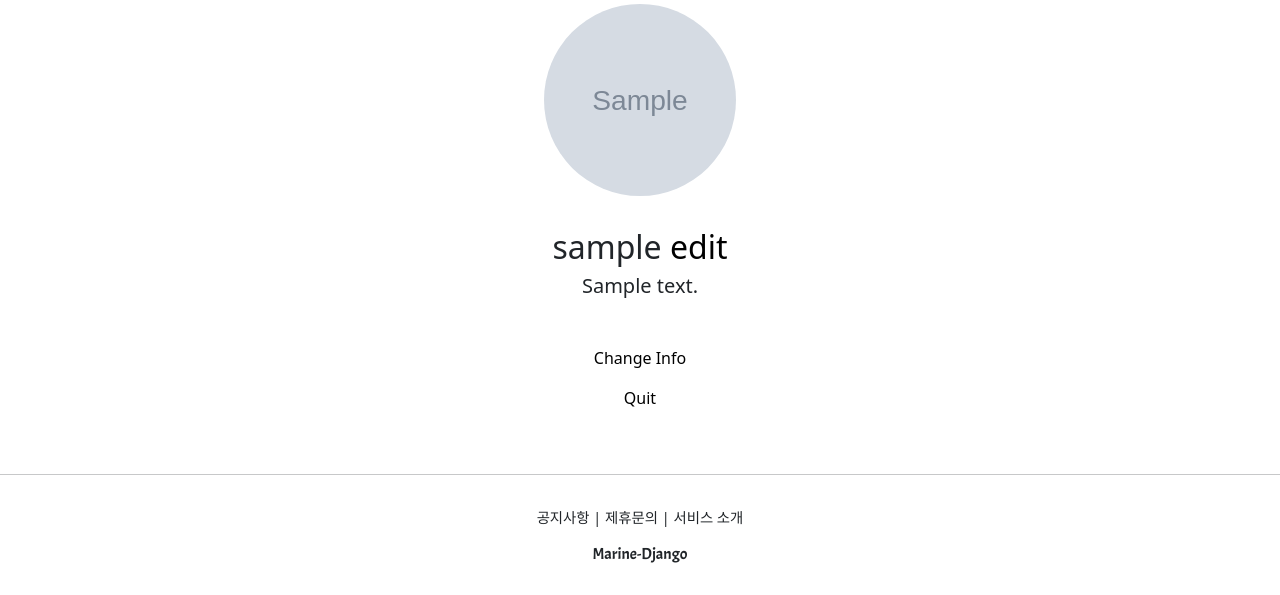
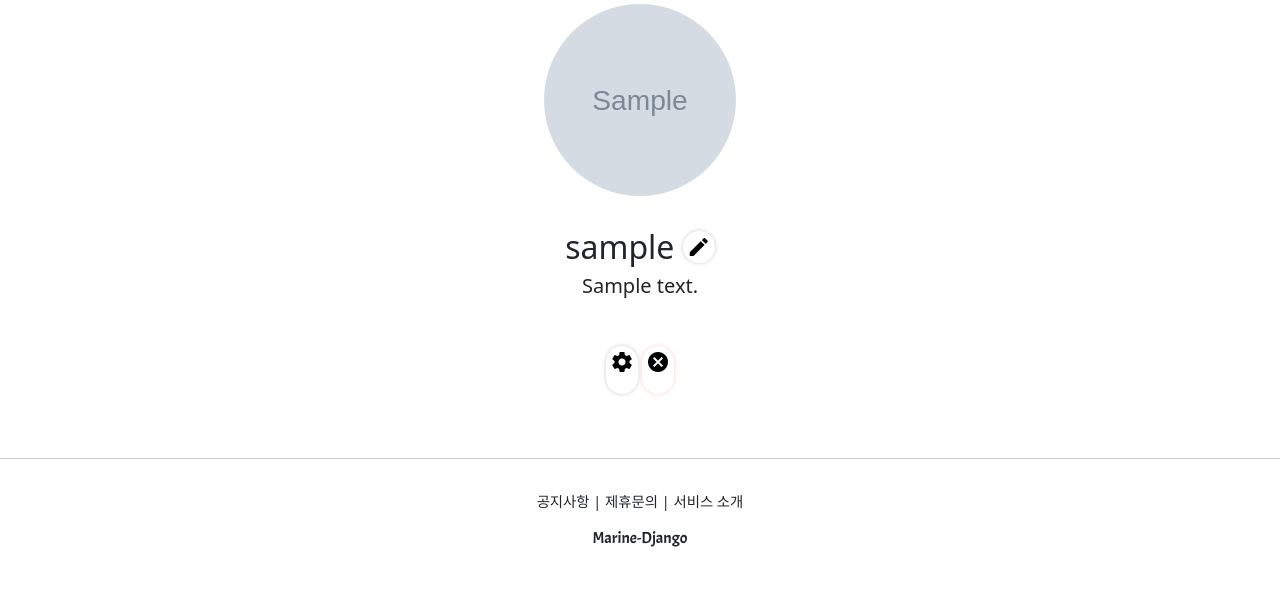
Before and after one commit to philosophy-engineer/marine-django, a Django app: page /accounts/detail/1 in a window 1280 px wide. Shown: the part 205-800 px from the top of the page. Run offline with Django 3.2, Linux system fonts and the light colour scheme; a user stored in the database is signed in; tables that the repository leaves empty hold one stand-in row (values such as "Sample post"); grey boxes marked "Sample" are stand-in pictures; some libraries are stand-ins or nearby versions.

Commit message:
Django Wrap-up

```diff
--- a/FaZdtrhPHR4fmol5AX/settings.py
+++ b/FaZdtrhPHR4fmol5AX/settings.py
@@ -146,7 +146,7 @@ STATICFILES_DIRS = [
     os.path.join(BASE_DIR, 'static'),
 ]
 
-LOGIN_REDIRECT_URL = reverse_lazy('accountapp:hello-world')
+LOGIN_REDIRECT_URL = reverse_lazy('home')
 LOGOUT_REDIRECT_URL = reverse_lazy('accountapp:login')
 
 
--- a/FaZdtrhPHR4fmol5AX/urls.py
+++ b/FaZdtrhPHR4fmol5AX/urls.py
@@ -17,8 +17,11 @@ from django.conf import settings
 from django.contrib import admin
 from django.urls import path, include
 from django.conf.urls.static import static
+from articleapp.views import ArticleListView
+
 
 urlpatterns = [
+    path('', ArticleListView.as_view(), name='home'),
     path('admin/', admin.site.urls),
     path('accounts/', include('accountapp.urls')),
     path('profiles/', include('profileapp.urls')),
--- a/accountapp/templates/accountapp/detail.html
+++ b/accountapp/templates/accountapp/detail.html
@@ -9,7 +9,7 @@
         <h2>
             {{ target_user.profile.nickname }}
             {% if target_user == user %}
-            <a href="{% url 'profileapp:update' pk=target_user.profile.pk %}">
+            <a class='material-icons' style='box-shadow: 0 0 4px #ccc; border-radius: 10rem; padding: .25rem;' href="{% url 'profileapp:update' pk=target_user.profile.pk %}">
                 edit
             </a>
             {% endif %}
@@ -33,14 +33,14 @@
 
 
         {% if  target_user == user %}
-        <a href="{% url 'accountapp:update' pk=user.pk %}">
+        <a class='material-icons' style='box-shadow: 0 0 4px #ccc; border-radius: 10rem; padding: .25rem;' href="{% url 'accountapp:update' pk=user.pk %}">
             <p>
-                Change Info
+                settings
             </p>
         </a>
-        <a href="{% url 'accountapp:delete' pk=user.pk %}">
+        <a class='material-icons' style='box-shadow: 0 0 4px #fcc; border-radius: 10rem; padding: .25rem;' href="{% url 'accountapp:delete' pk=user.pk %}">
             <p>
-                Quit
+                cancel
             </p>
         </a>
         {% endif %}
--- a/projectapp/models.py
+++ b/projectapp/models.py
@@ -8,3 +8,6 @@ class Project(models.Model):
     description = models.CharField(max_length=200, null=True)
 
     created_at = models.DateTimeField(auto_now_add=True)
+
+    def __str__(self):
+        return f'{self.pk} : {self.title}'
--- a/projectapp/views.py
+++ b/projectapp/views.py
@@ -31,10 +31,10 @@ class ProjectDetailView(DetailView, MultipleObjectMixin):
     def get_context_data(self, **kwargs):
         project = self.object
         user = self.request.user
-
         if user.is_authenticated:
             subscription = Subscription.objects.filter(user=user, project=project)
-
+        else:
+            subscription = None
         object_list = Article.objects.filter(project=self.get_object())
         return super(ProjectDetailView, self).get_context_data(object_list=object_list, subscription=subscription, **kwargs)
 
--- a/templates/head.html
+++ b/templates/head.html
@@ -13,6 +13,9 @@
     <link rel="preconnect" href="https://fonts.gstatic.com" crossorigin>
     <link href="https://fonts.googleapis.com/css2?family=Acme&display=swap" rel="stylesheet">
 
+    <!-- GOOGLE MATERIAL ICONS -->
+    <link href="https://fonts.googleapis.com/css2?family=Material+Icons" rel="stylesheet">
+
     <!--   DEFAULT CSS LINK   -->
     <link rel="stylesheet" type="text/css" href="{% static 'base.css' %}">
 </head>
```
